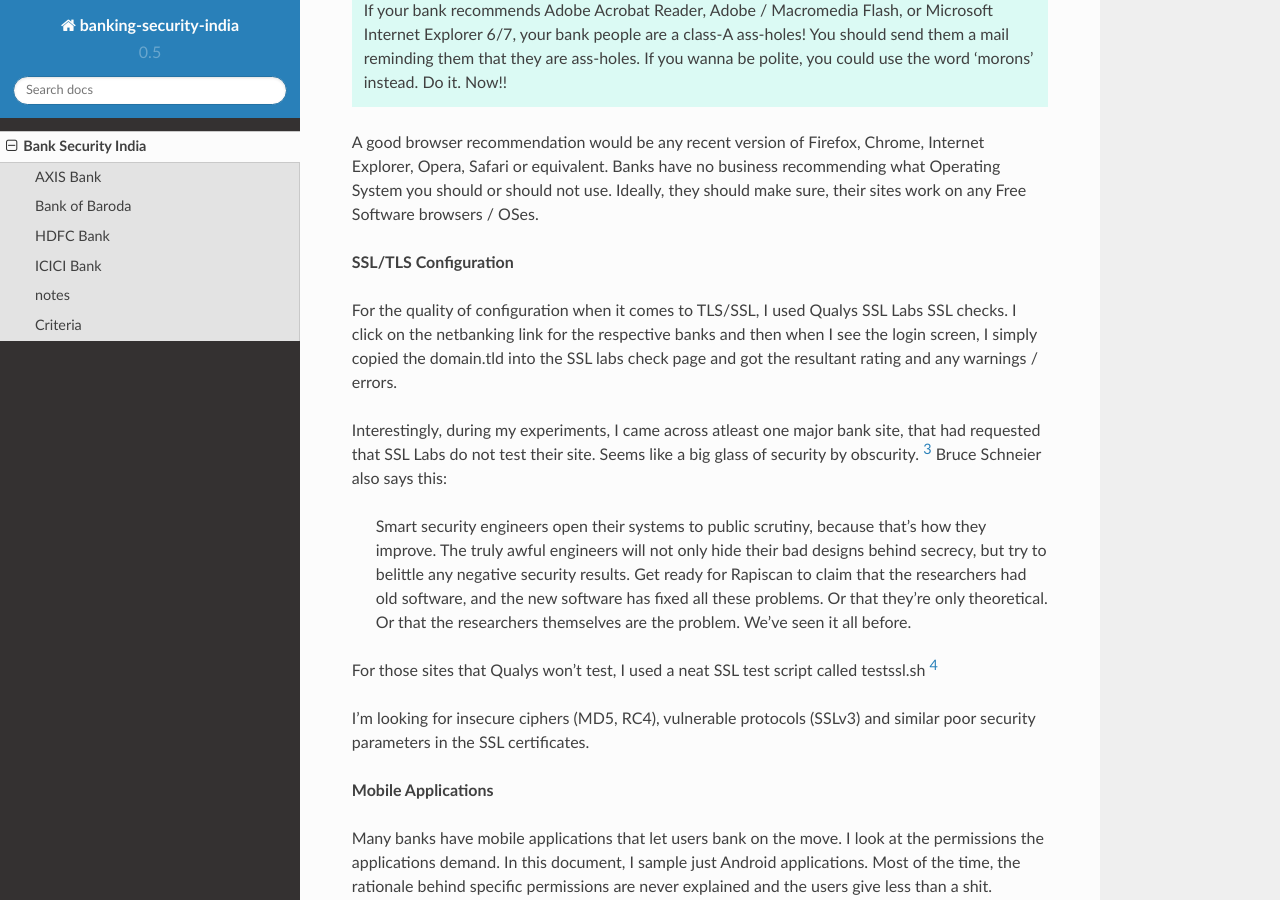
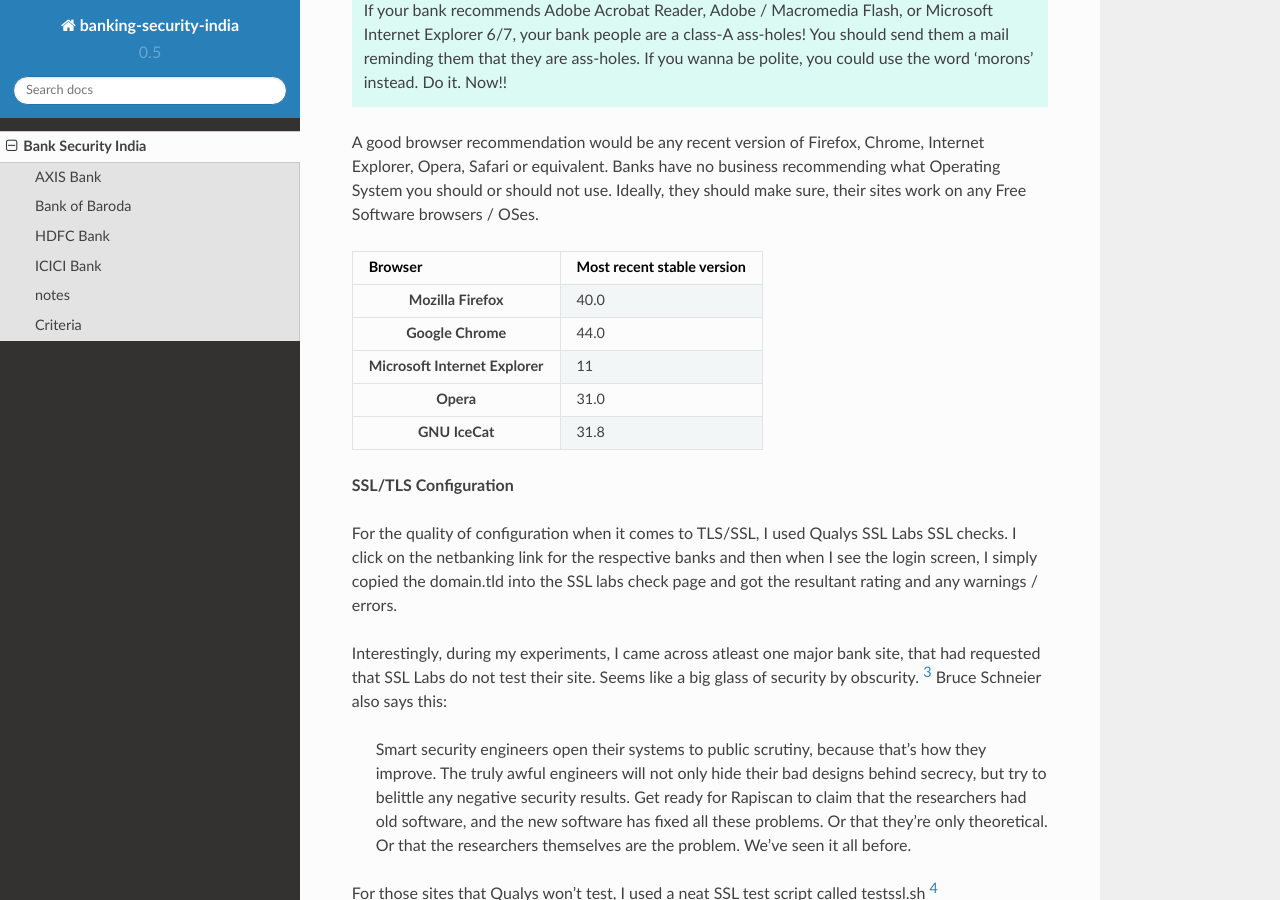
Before and after one commit to eternaltyro/bank-security-india, a Sphinx documentation site: the page built from docs/en/index.rst, in a window 1280 px wide and 900 px high, scrolled down 3197 px. Built offline with Sphinx 7.4.7 and the Read the Docs theme 2.0.0, drawn with Linux system fonts in a browser that asks for light colours; pages that are not in the unit, such as notebooks, are missing from menus.

Commit message:
browser list

```diff
--- a/docs/en/index.rst
+++ b/docs/en/index.rst
@@ -368,6 +368,28 @@
 
 A good browser recommendation would be any recent version of Firefox, Chrome, Internet Explorer, Opera, Safari or equivalent. Banks have no business recommending what Operating System you should or should not use. Ideally, they should make sure, their sites work on any Free Software browsers / OSes.
 
+.. list-table::
+   :header-rows: 1
+   :stub-columns: 1
+
+   * - Browser
+     - Most recent stable version
+
+   * - Mozilla Firefox
+     - 40.0
+
+   * - Google Chrome
+     - 44.0
+
+   * - Microsoft Internet Explorer
+     - 11
+
+   * - Opera
+     - 31.0
+
+   * - GNU IceCat
+     - 31.8
+
 **SSL/TLS Configuration**
 
 For the quality of configuration when it comes to TLS/SSL, I used Qualys SSL Labs SSL checks. I click on the netbanking link for the respective banks and then when I see the login screen, I simply copied the domain.tld into the SSL labs check page and got the resultant rating and any warnings / errors.
```
